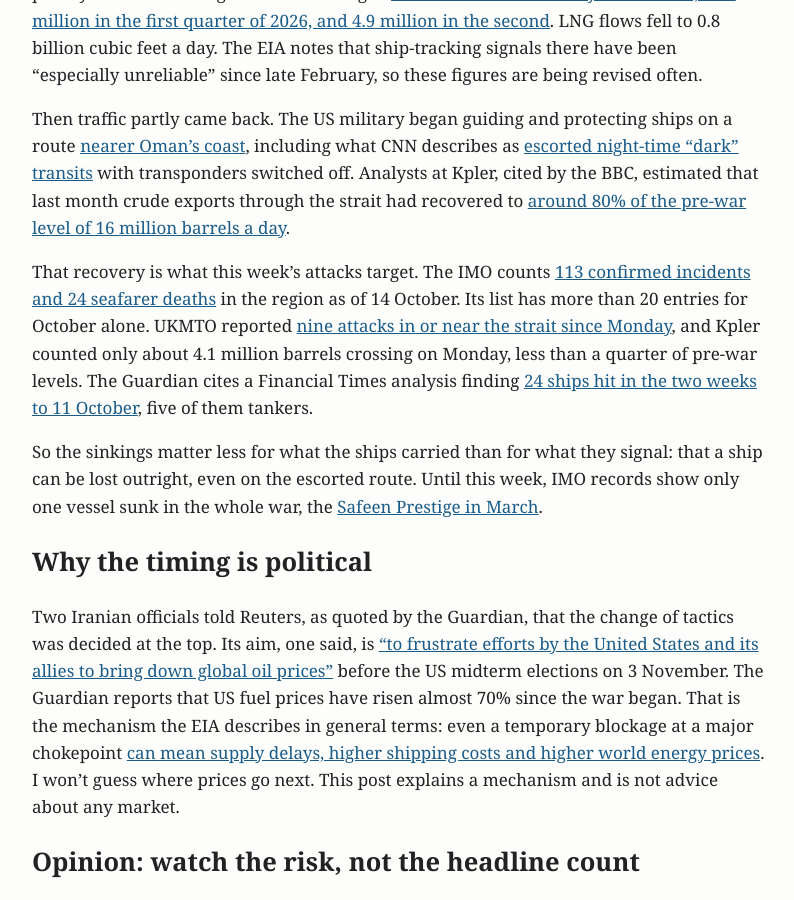
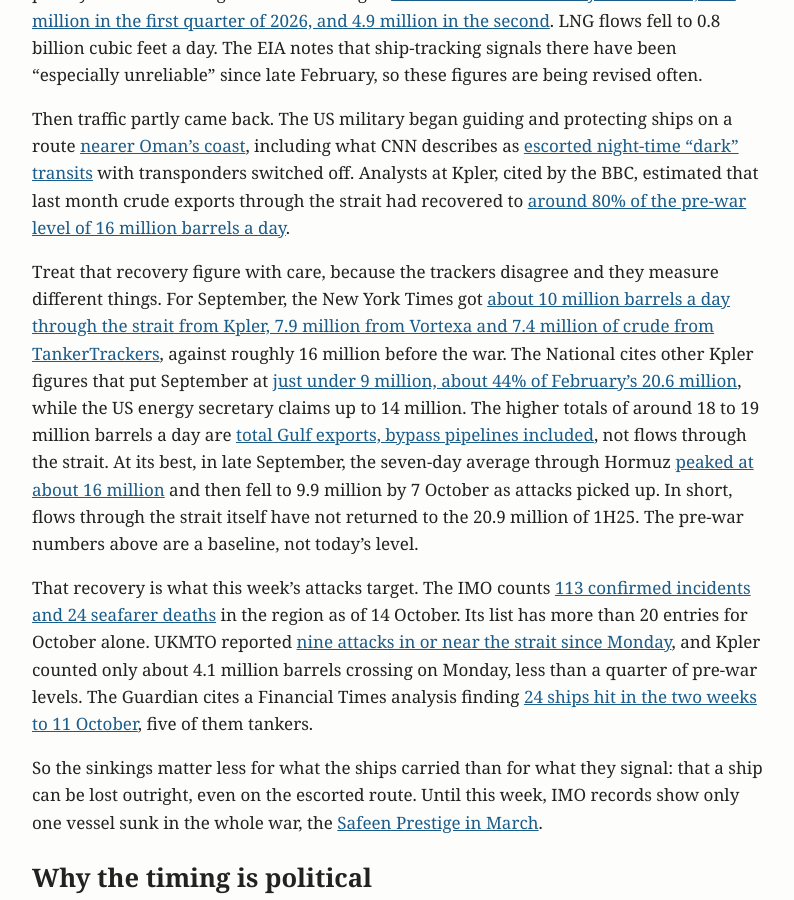
Before and after one commit to man8os21/man8os21.github.io, a Jekyll site: the page built from _posts/2026-10-15-strait-of-hormuz-why-it-matters.md, in a window 1280 px wide and 900 px high, scrolled down 3151 px. Shown: the whole window, without its empty margins (240-1034 px from the left). Built offline with Jekyll 4.4.1, drawn with Linux system fonts in a browser that asks for light colours; comment, search, counter and statistics services are not loaded.

Commit message:
Hormuz explainer: qualify recovery figures, separate baseline from current flows

```diff
--- a/_posts/2026-10-15-strait-of-hormuz-why-it-matters.md
+++ b/_posts/2026-10-15-strait-of-hormuz-why-it-matters.md
@@ -61,6 +61,8 @@
 
 Then traffic partly came back. The US military began guiding and protecting ships on a route [nearer Oman's coast](https://www.theguardian.com/world/2026/oct/14/container-ship-sinks-strait-of-hormuz-surge-iranian-attacks-iran-us-midterm-elections), including what CNN describes as [escorted night-time "dark" transits](https://www.cnn.com/2026/10/15/middleeast/strait-of-hormuz-ships-sunk-iran-intl-hnk) with transponders switched off. Analysts at Kpler, cited by the BBC, estimated that last month crude exports through the strait had recovered to [around 80% of the pre-war level of 16 million barrels a day](https://www.bbc.com/news/articles/crkg7q97z078o).
 
+Treat that recovery figure with care, because the trackers disagree and they measure different things. For September, the New York Times got [about 10 million barrels a day through the strait from Kpler, 7.9 million from Vortexa and 7.4 million of crude from TankerTrackers](https://www.nytimes.com/2026/09/29/business/oil-exports-strait-of-hormuz.html), against roughly 16 million before the war. The National cites other Kpler figures that put September at [just under 9 million, about 44% of February's 20.6 million](https://www.thenationalnews.com/business/energy/2026/10/12/us-says-hormuz-oil-flows-recover-to-14-million-bpd-despite-saudi-attacks/), while the US energy secretary claims up to 14 million. The higher totals of around 18 to 19 million barrels a day are [total Gulf exports, bypass pipelines included](https://www.worldports.org/gulfoilflows-rise-to-average-81-of-pre-war-rate-in-september/), not flows through the strait. At its best, in late September, the seven-day average through Hormuz [peaked at about 16 million](https://www.middleeasteye.net/live-blog/live-blog-update/increased-vessel-attacks-drive-hormuz-oil-exports-sharply-lower-report) and then fell to 9.9 million by 7 October as attacks picked up. In short, flows through the strait itself have not returned to the 20.9 million of 1H25. The pre-war numbers above are a baseline, not today's level.
+
 That recovery is what this week's attacks target. The IMO counts [113 confirmed incidents and 24 seafarer deaths](https://www.imo.org/en/mediacentre/hottopics/pages/middle-east-highlighted-incidents.aspx) in the region as of 14 October. Its list has more than 20 entries for October alone. UKMTO reported [nine attacks in or near the strait since Monday](https://www.cnn.com/2026/10/15/middleeast/strait-of-hormuz-ships-sunk-iran-intl-hnk), and Kpler counted only about 4.1 million barrels crossing on Monday, less than a quarter of pre-war levels. The Guardian cites a Financial Times analysis finding [24 ships hit in the two weeks to 11 October](https://www.theguardian.com/world/2026/oct/14/container-ship-sinks-strait-of-hormuz-surge-iranian-attacks-iran-us-midterm-elections), five of them tankers.
 
 So the sinkings matter less for what the ships carried than for what they signal: that a ship can be lost outright, even on the escorted route. Until this week, IMO records show only one vessel sunk in the whole war, the [Safeen Prestige in March](https://www.imo.org/en/mediacentre/hottopics/pages/middle-east-highlighted-incidents.aspx).
```
